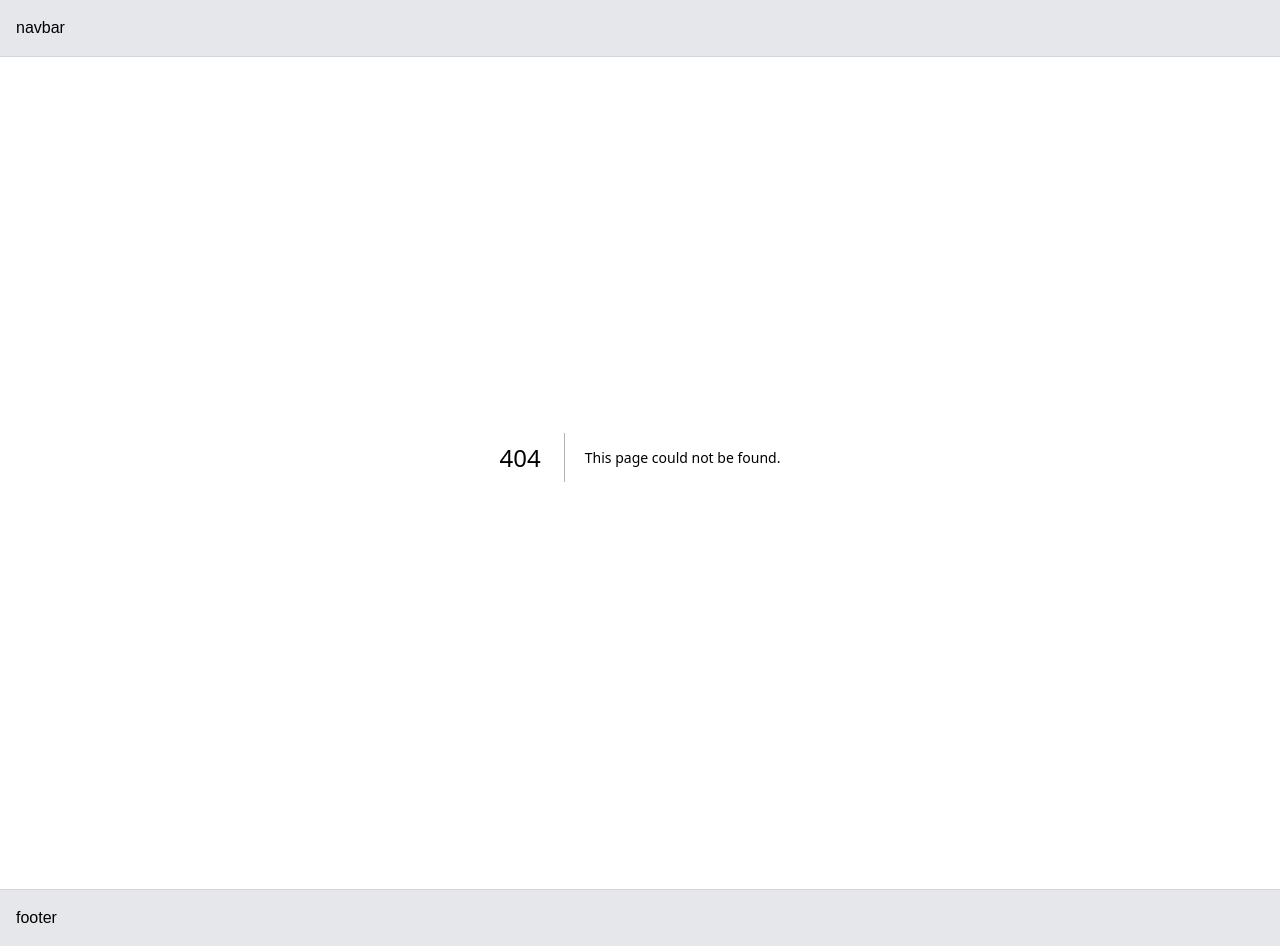
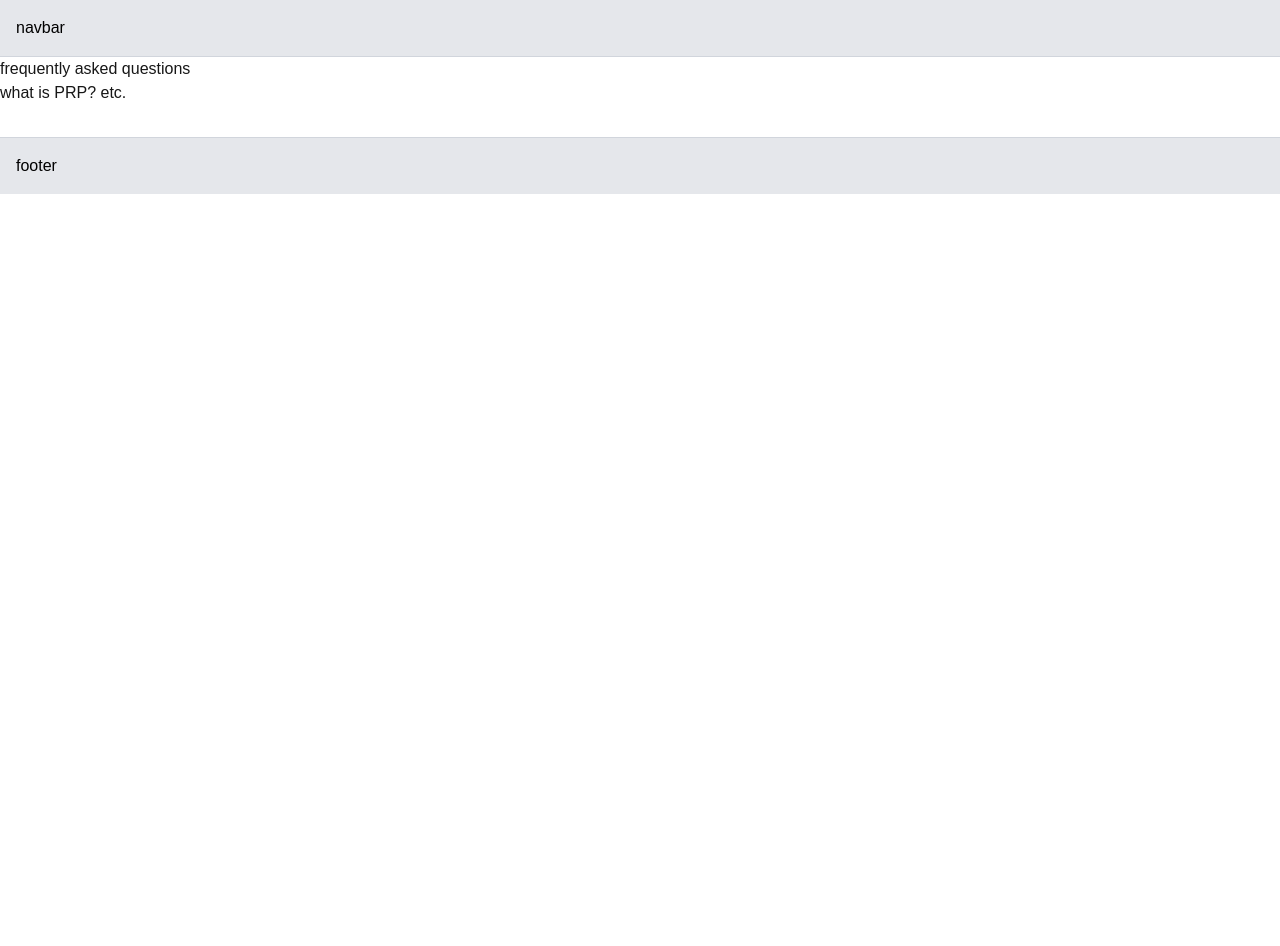
Before and after one commit to lilyjwhitford/clinic-website, a Next.js app: page /FAQ in a window 1280 px wide. Before the commit this address had no page. After the commit the page ends 800 px from the top, so only its background shows below. Built offline with nearby package versions, Linux system fonts and the light colour scheme.

Commit message:
create FAQ page

```diff
--- /dev/null
+++ b/src/app/FAQ/page.tsx
@@ -0,0 +1,8 @@
+export default function FAQPage() {
+  return (
+    <div className="container">
+      <h1>frequently asked questions</h1>
+      <p>what is PRP? etc.</p>
+    </div>
+  )
+}
```
